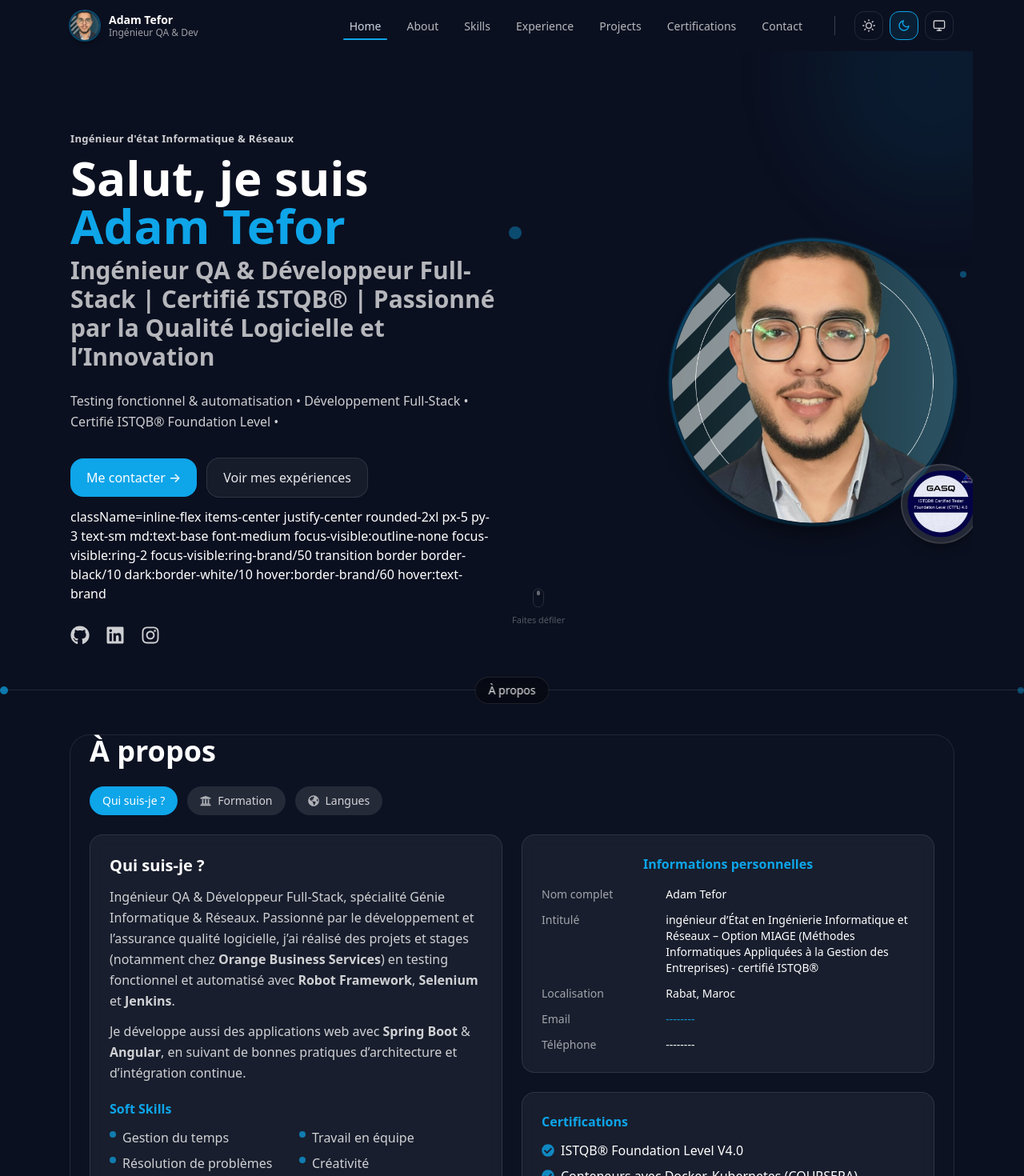
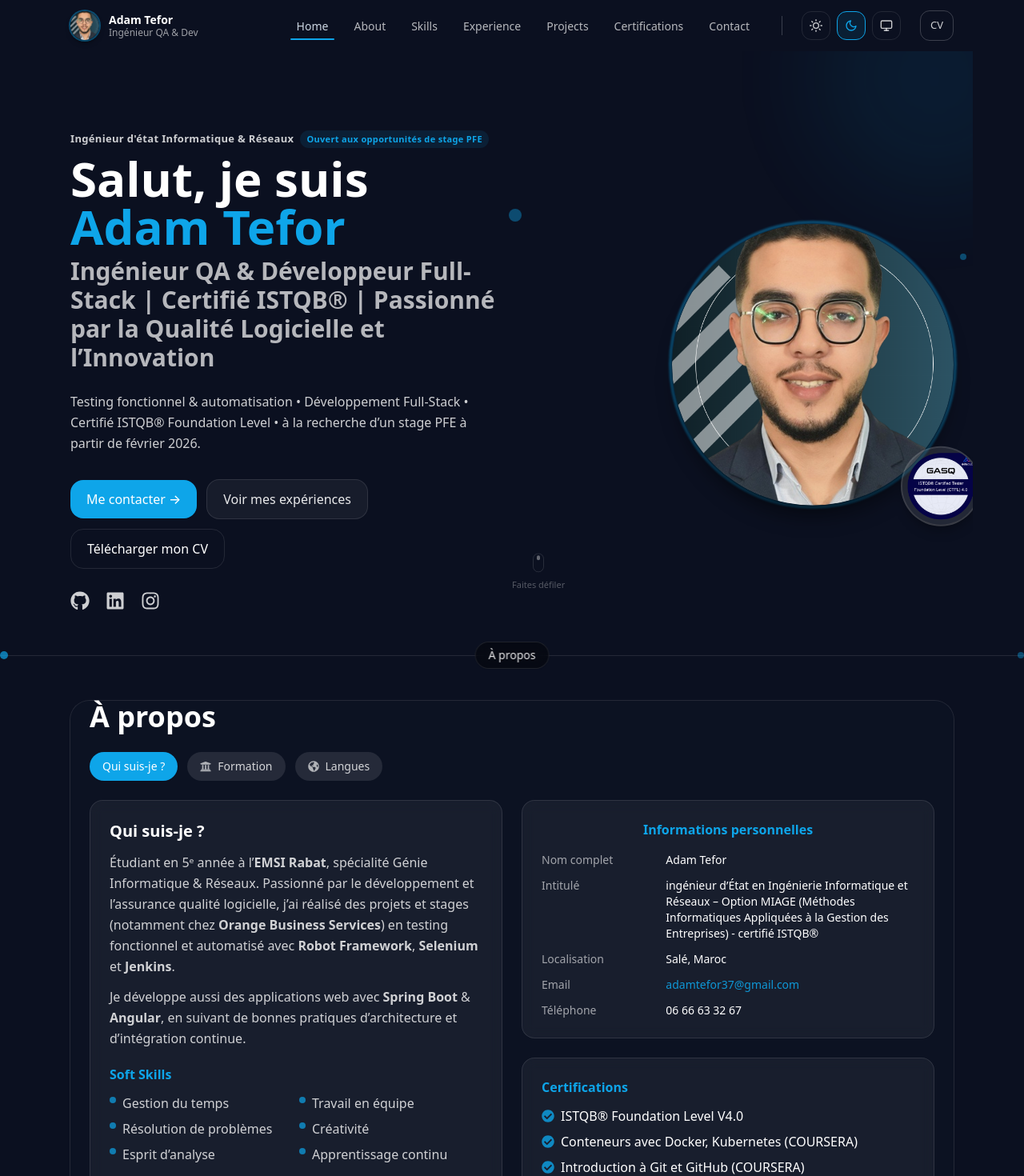
Before and after one commit to AdamTefor/Tefor-Adam-Portfolio, a Next.js app: page / in a window 1280 px wide. Shown: the top 1470 px of the page at 80% size. Built offline with nearby package versions, Linux system fonts and the light colour scheme.

Commit message:
first commit

```diff
--- a/components/About.tsx
+++ b/components/About.tsx
@@ -16,9 +16,9 @@ const TABS: { key: TabKey; label: string; icon?: JSX.Element }[] = [
 const PROFILE = {
   fullName: 'Adam Tefor',
   headline: 'ingénieur d’État en Ingénierie Informatique et Réseaux – Option MIAGE (Méthodes Informatiques Appliquées à la Gestion des Entreprises) - certifié ISTQB®',
-  location: 'Rabat, Maroc',
-  email: '--------',
-  phone: '--------',
+  location: 'Salé, Maroc',
+  email: 'adamtefor37@gmail.com',
+  phone: '06 66 63 32 67',
 };
 
 const SOFT_SKILLS = [
@@ -113,7 +113,7 @@ export default function About() {
               <div className={card}>
                 <h3 className="text-xl font-bold">Qui suis-je ?</h3>
                 <p className="mt-3 text-slate-700 dark:text-white/80 leading-relaxed">
-                 Ingénieur QA & Développeur Full-Stack, spécialité Génie Informatique & Réseaux.
+                  Étudiant en 5ᵉ année à l’<b>EMSI Rabat</b>, spécialité Génie Informatique & Réseaux.
                   Passionné par le développement et l’assurance qualité logicielle, j’ai réalisé des
                   projets et stages (notamment chez <b>Orange Business Services</b>) en testing
                   fonctionnel et automatisé avec <b>Robot Framework</b>, <b>Selenium</b> et <b>Jenkins</b>.
--- a/components/Contact.tsx
+++ b/components/Contact.tsx
@@ -81,7 +81,7 @@ export default function Contact() {
                     href="mailto:adamtefor37@gmail.com"
                     className="text-slate-700 dark:text-white/80 hover:text-brand"
                   >
-                    --------
+                    adamtefor37@gmail.com
                   </a>
                 </div>
               </li>
@@ -92,7 +92,7 @@ export default function Contact() {
                 </span>
                 <div>
                   <p className="text-sm font-medium">Téléphone</p>
-                  <p className="text-slate-700 dark:text-white/80">+212 --------</p>
+                  <p className="text-slate-700 dark:text-white/80">+212 6 66 63 32 67</p>
                 </div>
               </li>
 
@@ -243,7 +243,13 @@ export default function Contact() {
         </motion.div>
       </div>
 
-
+      {/* Lien direct email (fallback) */}
+      <p className="mt-6 text-slate-700 dark:text-white/80">
+        Ou par email :{' '}
+        <a className="text-brand font-medium hover:underline" href="mailto:adamtefor37@gmail.com">
+          adamtefor37@gmail.com
+        </a>
+      </p>
     </section>
   );
 }
--- a/components/Hero.tsx
+++ b/components/Hero.tsx
@@ -49,7 +49,9 @@ export default function Hero() {
         <div>
           <motion.p variants={fadeUp} className="inline-flex items-center gap-2 text-[13px] font-semibold tracking-wide text-brand">
             Ingénieur d'état Informatique & Réseaux
-
+            <span className="hidden sm:inline-block rounded-full bg-brand/10 px-2 py-0.5 text-[11px] text-brand">
+              Ouvert aux opportunités de stage PFE
+            </span>
           </motion.p>
 
           <motion.h1 variants={fadeUp} className="text-4xl md:text-6xl font-extrabold mt-2 leading-tight">
@@ -61,7 +63,7 @@ export default function Hero() {
 
           <motion.p variants={fadeUp} className="mt-6 text-slate-700 dark:text-white/80 max-w-xl">
             Testing fonctionnel & automatisation • Développement Full-Stack • Certifié ISTQB® Foundation Level •
-
+            à la recherche d’un stage PFE à partir de février 2026.
           </motion.p>
 
           <motion.div variants={fadeUp} className="mt-8 flex flex-wrap items-center gap-3">
@@ -69,10 +71,14 @@ export default function Hero() {
             <a href="#experience" className={`${ctaBase} bg-slate-900/5 dark:bg-white/5 hover:bg-slate-900/10 dark:hover:bg-white/10 border border-black/10 dark:border-white/10 text-slate-800 dark:text-white/90`}>
               Voir mes expériences
             </a>
-
-
+            <a
+  href="/cv/CV-ADAM-TEFOR.pdf"
+  download
+  onClick={() => (window as any).plausible?.('cv_download')} // 🔹 suivi Plausible
   className={`${ctaBase} border border-black/10 dark:border-white/10 hover:border-brand/60 hover:text-brand`}
-
+>
+  Télécharger mon CV
+</a>
 
           </motion.div>
 
--- a/components/Navbar.tsx
+++ b/components/Navbar.tsx
@@ -173,7 +173,14 @@ export default function Navbar() {
             {/* bouton thème */}
             <ThemeToggle />
 
-
+            {/* bouton CV */}
+            <a
+              href="/cv/CV-ADAM-TEFOR.pdf"
+              download
+              className="rounded-xl border border-white/20 px-3 py-2 text-[13px] font-medium text-white/80 hover:text-brand hover:border-brand/60 transition"
+            >
+              CV
+            </a>
           </div>
 
           {/* BOUTONS MOBILE (md-) */}
```
Also changed, not shown: 1 other file (tests, documents, lock files or other folders).
